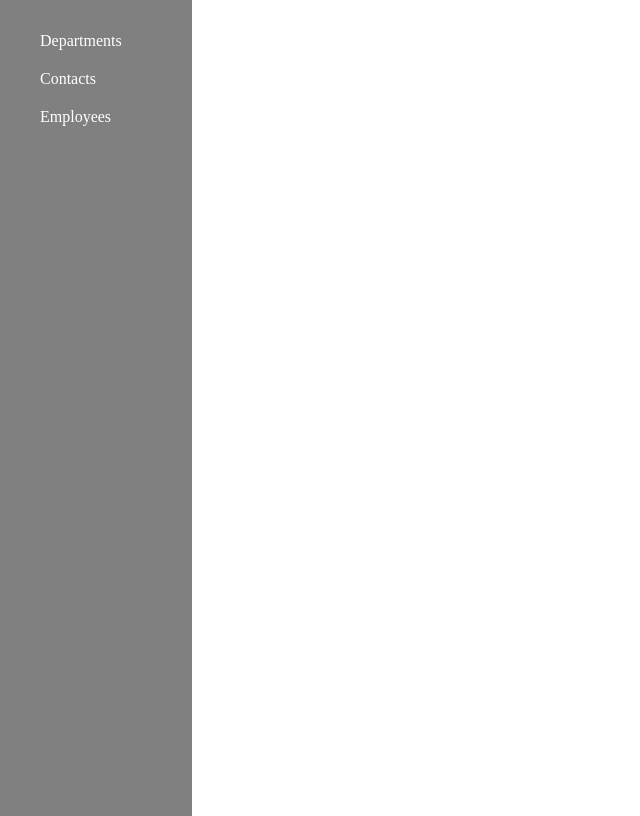
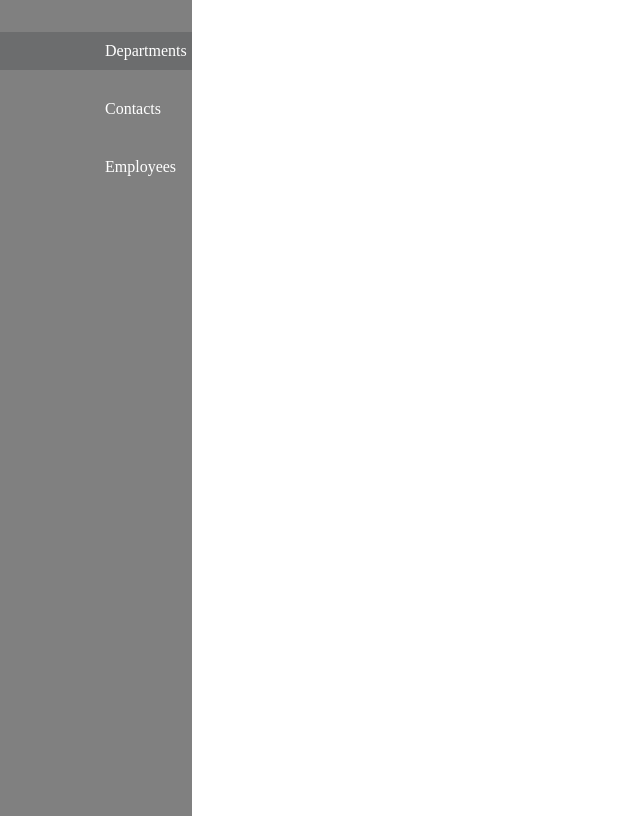
Before and after one commit to hothanhtuan1209/python-training, a Django app: a page that uses django/manager_employees/templates/base.html in a window 1280 px wide. Shown: the part 50-866 px from the top of the page, without its empty margins (0-640 px from the left). Run offline with Django 4.2, Linux system fonts and the light colour scheme; a user stored in the database is signed in.

Commit message:
Update css for item current page

```diff
--- a/django/manager_employees/departments/views.py
+++ b/django/manager_employees/departments/views.py
@@ -9,5 +9,6 @@ def departments_list(request):
     This function get a list of departments from the database.
     """
 
+    context = {'current_page': 'departments_list'}
     departments = Department.objects.all()
-    return render(request, 'departments/departments_list.html', {'departments': departments})
+    return render(request, 'departments/departments_list.html', {'departments': departments, 'context': context})
--- a/django/manager_employees/static/css/navigator.css
+++ b/django/manager_employees/static/css/navigator.css
@@ -18,12 +18,15 @@ html,
 
     .sidebar-item {
         margin-bottom: 20px;
+        padding: 10px;
+        margin-left: -45px;
     }
 
     .item-link {
         color: white;
         text-decoration: none;
         margin-bottom: 20px;
+        margin-left: 100px;
     }
 
     .header{
@@ -48,3 +51,10 @@ html,
     .header-notify{
         color: white
     }
+
+    .sidebar-item.active {
+        background-color: #6c6d6e;
+        color: rgb(9, 49, 226);
+        padding: 10px;
+        margin-left: -45px;
+    }
--- a/django/manager_employees/templates/base.html
+++ b/django/manager_employees/templates/base.html
@@ -1,5 +1,6 @@
 <!DOCTYPE html>
-{% load static%}
+{% load static %}
+
 <html lang="en">
 <head>
     <meta charset="UTF-8">
@@ -10,17 +11,18 @@
 <body>
     <header class="header">
         <div class="header-wrapper">
-        {% csrf_token %}
-        <p class="header-notify">Hi, {{ user.username }}!</p>
-        <form method="post" action="{% url 'user_logout' %}">
-        {% csrf_token %}
-        <button class="header-button" type="submit">Logout</button>
+            {% csrf_token %}
+            <p class="header-notify">Hi, {{ user.username }}!</p>
+            <form method="post" action="{% url 'user_logout' %}">
+                {% csrf_token %}
+                <button class="header-button" type="submit">Logout</button>
+            </form>
         </div>
     </header>
     <!-- SIDEBAR -->
     <nav class="sidebar">
         <ul class="sidebar-list">
-            <li class="sidebar-item">
+            <li class="sidebar-item {% if context.current_page == 'departments_list' %}active{% endif %}">
                 <a class="item-link" href="{% url 'departments_list' %}">Departments</a>
             </li>
             <li class="sidebar-item">
```
Also changed, not shown: django/manager_employees/static/css/detail-delete-button.css (deleted, +0 -8 lines), django/manager_employees/db.sqlite3.
